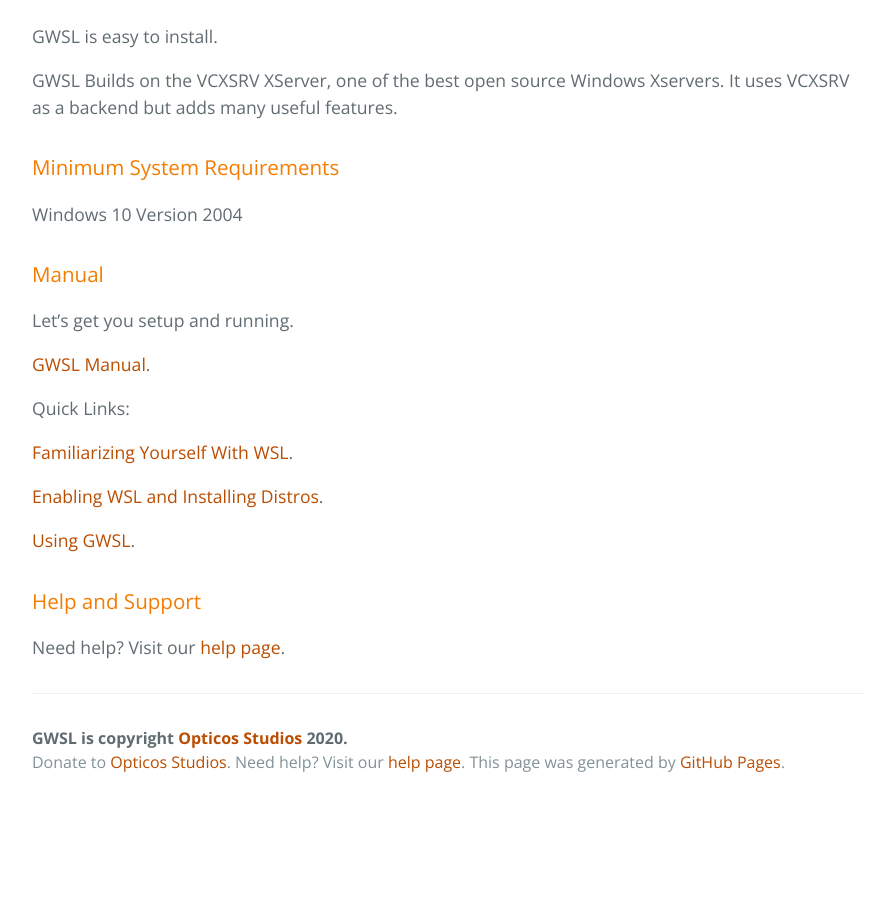
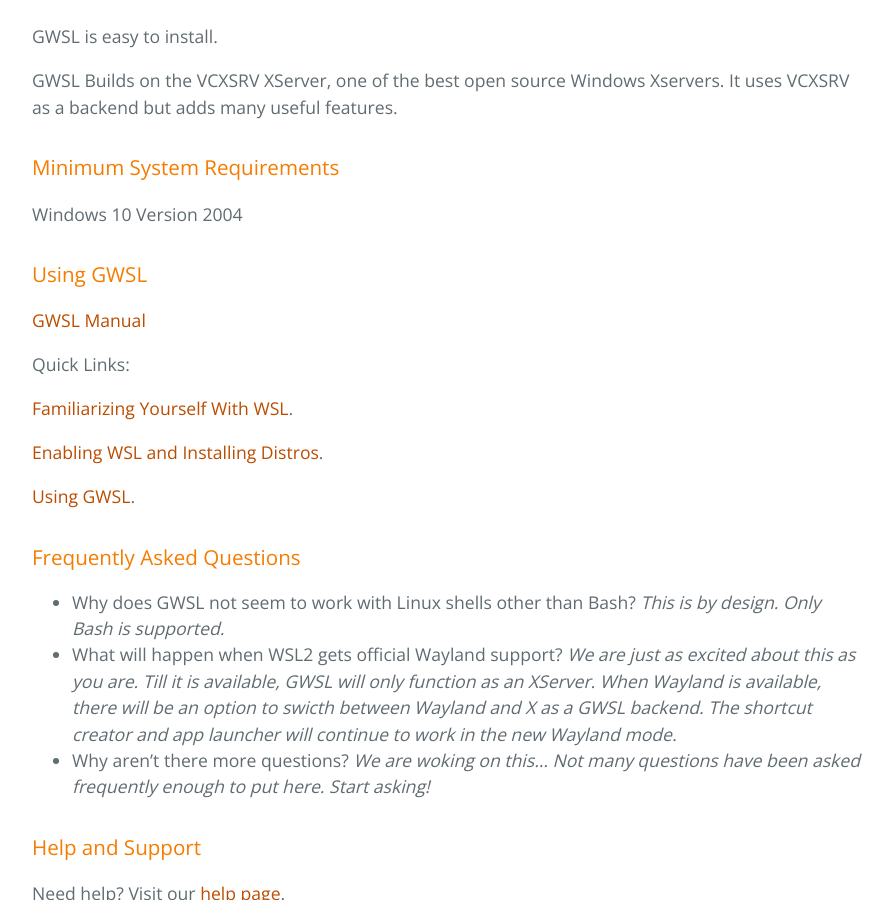
Before and after one commit to Opticos/gwsl, a Jekyll site: the page built from index.md, in a window 1280 px wide and 900 px high, scrolled down 1325 px. Shown: the whole window, without its empty margins (192-1087 px from the left). Built offline with Jekyll 4.4.1, drawn with Linux system fonts in a browser that asks for light colours; the repository's description, which GitHub fills in, is left out; before the commit the page ends 2131 px from its top, so only the background shows below that.

Commit message:
Update index.md

```diff
--- a/index.md
+++ b/index.md
@@ -40,11 +40,9 @@ Windows 10 Version 2004
 
 
 
-### Manual
+### Using GWSL
 
-Let's get you setup and running.
-
-[GWSL Manual](https://docs.microsoft.com/en-us/windows/wsl/about).
+[GWSL Manual](https://docs.microsoft.com/en-us/windows/wsl/about)
 
 Quick Links:
 
@@ -85,6 +83,11 @@ Miscellaneous
 
 -->
 
+### Frequently Asked Questions
+*  Why does GWSL not seem to work with Linux shells other than Bash? *This is by design. Only Bash is supported.*
+*  What will happen when WSL2 gets official Wayland support? *We are just as excited about this as you are. Till it is available, GWSL will only function as an XServer. When Wayland is available, there will be an option to swicth between Wayland and X as a GWSL backend. The shortcut creator and app launcher will continue to work in the new Wayland mode.*
+*  Why aren't there more questions? *We are woking on this... Not many questions have been asked frequently enough to put here. Start asking!*
+
 ### Help and Support
 
 Need help? Visit our [help page](https://opticos.github.io/gwsl/help.html).
```
